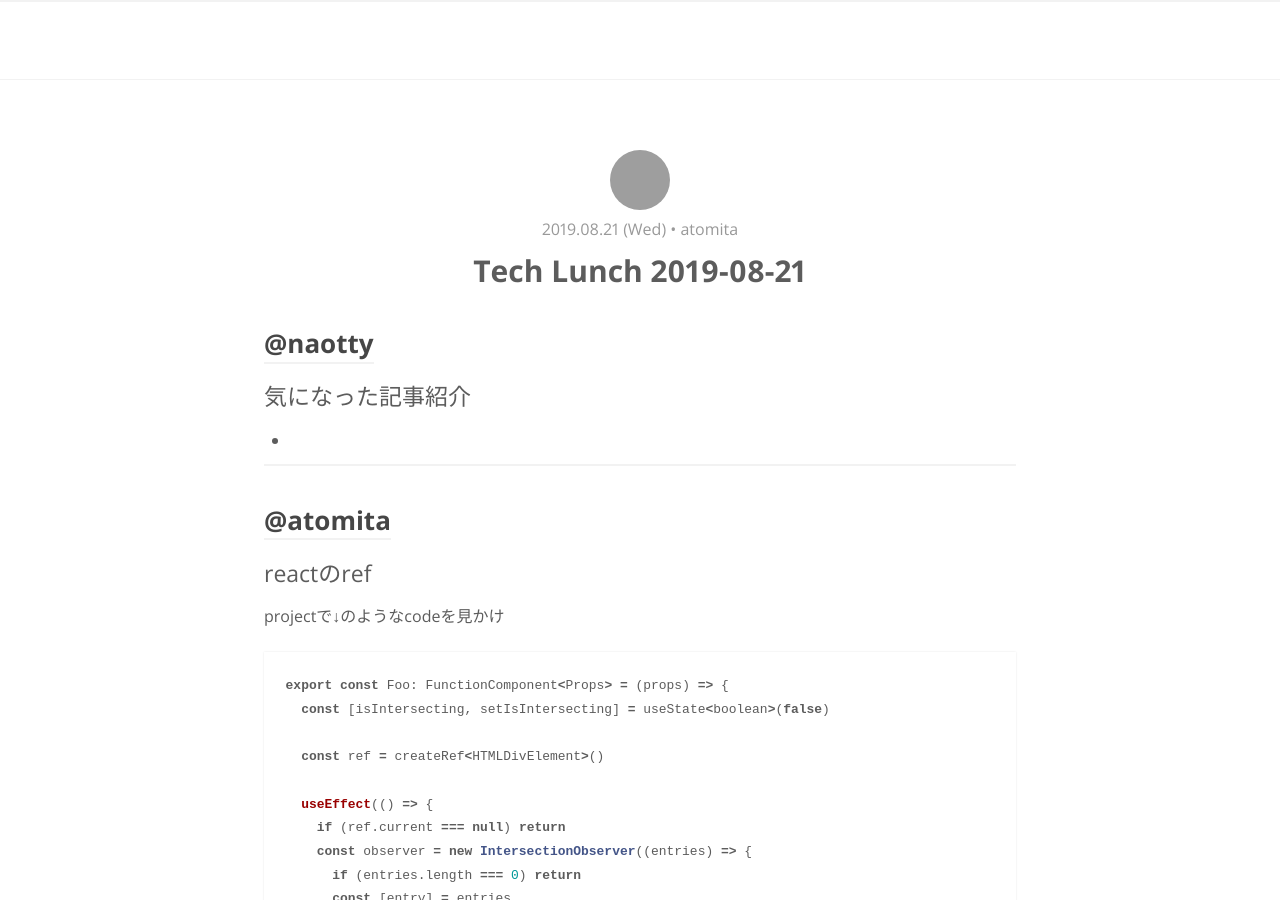
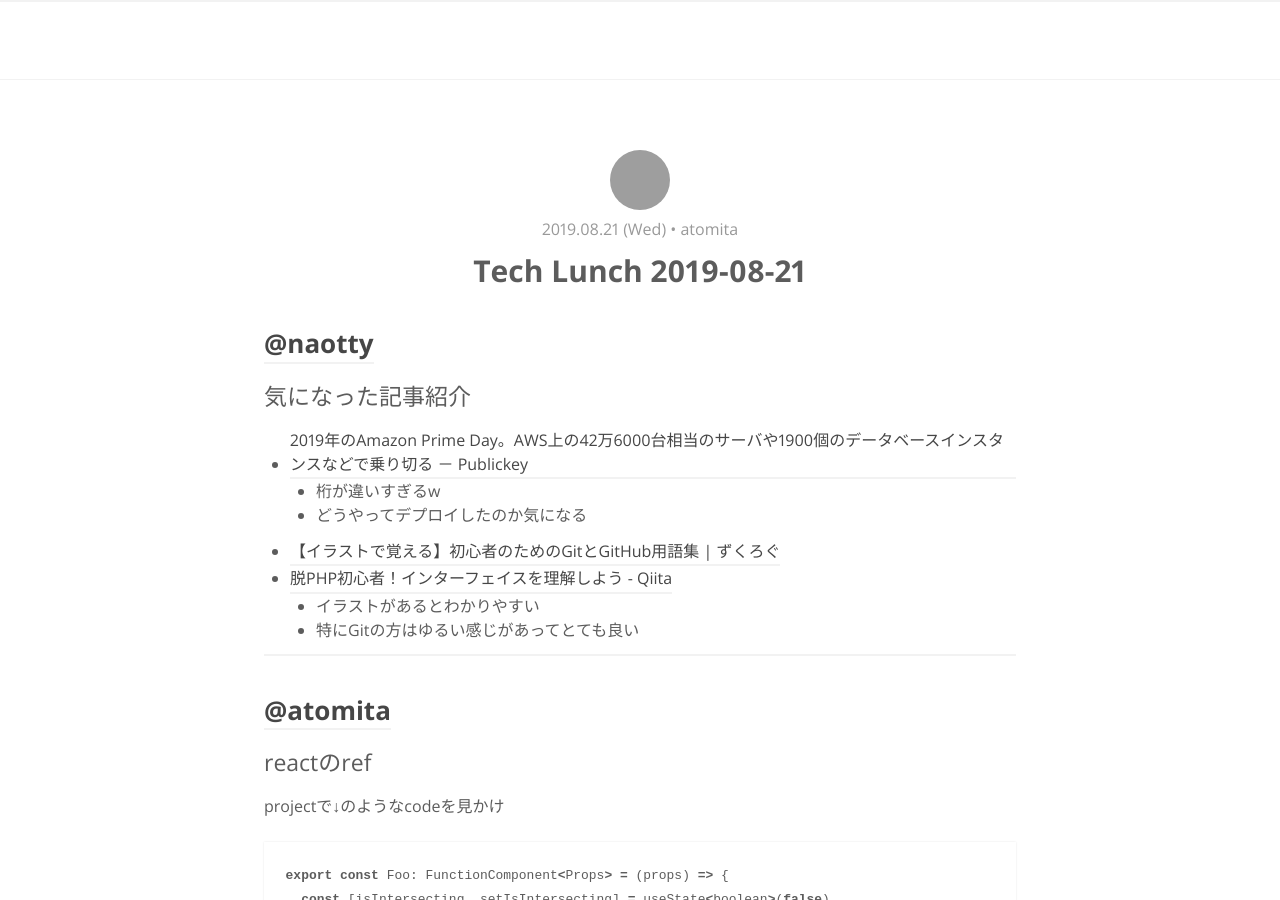
Before and after one commit to RyukyuInteractive/tech.ryukyu-i.co.jp, a Jekyll site: the page built from _posts/2019-08-21-tech-lunch.md, in a window 1280 px wide and 900 px high. Built offline with Jekyll 4.4.1, drawn with Linux system fonts in a browser that asks for light colours; a script that is not in the unit is left out; comment, search, counter and statistics services are not loaded; grey boxes are pictures that could not be loaded.

Commit message:
Update 2019-08-21-tech-lunch.md

```diff
--- a/_posts/2019-08-21-tech-lunch.md
+++ b/_posts/2019-08-21-tech-lunch.md
@@ -10,7 +10,16 @@ typora-root-url: ..
 ## [@naotty](https://github.com/naotty)
 
 ### 気になった記事紹介
--
+- [2019年のAmazon Prime Day。AWS上の42万6000台相当のサーバや1900個のデータベースインスタンスなどで乗り切る － Publickey](https://www.publickey1.jp/blog/19/2019amazon_prime_dayaws4260001900.html)
+    - 桁が違いすぎるw
+    - どうやってデプロイしたのか気になる
+- [【イラストで覚える】初心者のためのGitとGitHub用語集 \| ずくろぐ](https://zukulog098r.com/git/)
+- [脱PHP初心者！インターフェイスを理解しよう \- Qiita](https://qiita.com/KNJ/items/210b0b119d45927eca1e)
+    - イラストがあるとわかりやすい
+    - 特にGitの方はゆるい感じがあってとても良い
+
+
+
 
 ----
 
```
